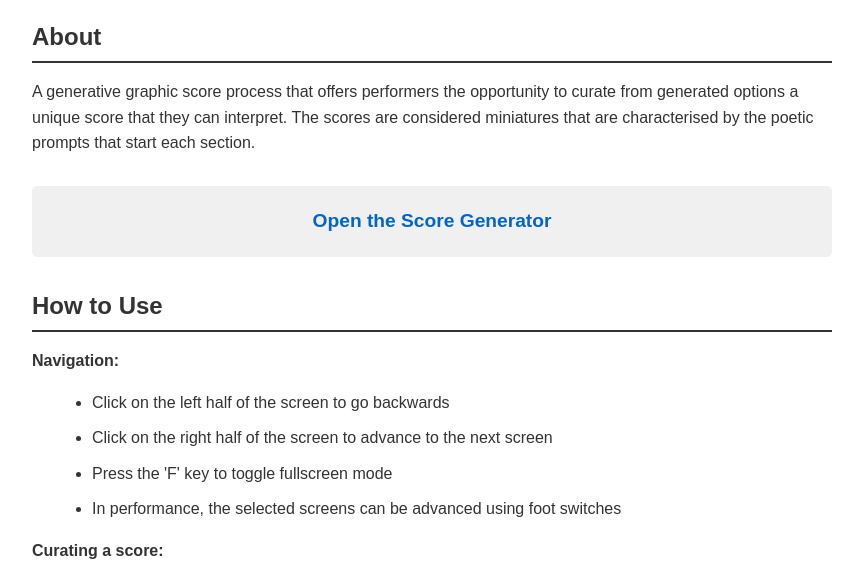
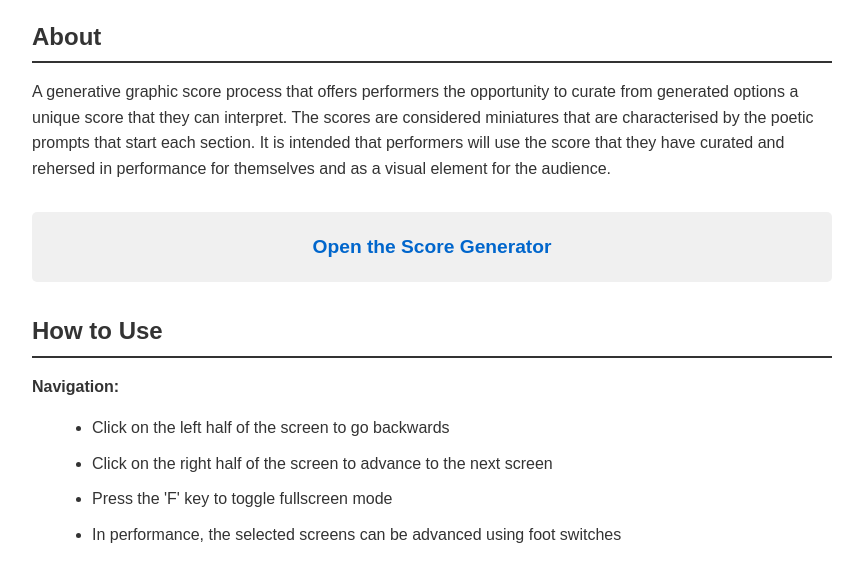
Before and after one commit to PeterMcilwain/grapicalScore, a plain HTML site: page index.html in a window 1280 px wide. Shown: the part 163-728 px from the top of the page, without its empty margins (208-1071 px from the left). Drawn offline with Linux system fonts and the light colour scheme.

Commit message:
Enhance description of graphic score process
Expanded the description of the generative graphic score process to include details about performer usage and audience interaction.

```diff
--- a/index.html
+++ b/index.html
@@ -55,7 +55,9 @@
     <h1>A Line from Noise</h1>
 
     <h2>About</h2>
-    <p>A generative graphic score process that offers performers the opportunity to curate from generated options a unique score that they can interpret. The scores are considered miniatures that are characterised by the poetic prompts that start each section.</p>
+    <p>A generative graphic score process that offers performers the opportunity to curate from generated options a unique score that they can interpret.
+        The scores are considered miniatures that are characterised by the poetic prompts that start each section.
+        It is intended that performers will use the score that they have curated and rehersed in performance for themselves and as a visual element for the audience. </p>
 
     <div class="link-box">
         <a href="lineInNoise1.2.html">Open the Score Generator</a>
```
